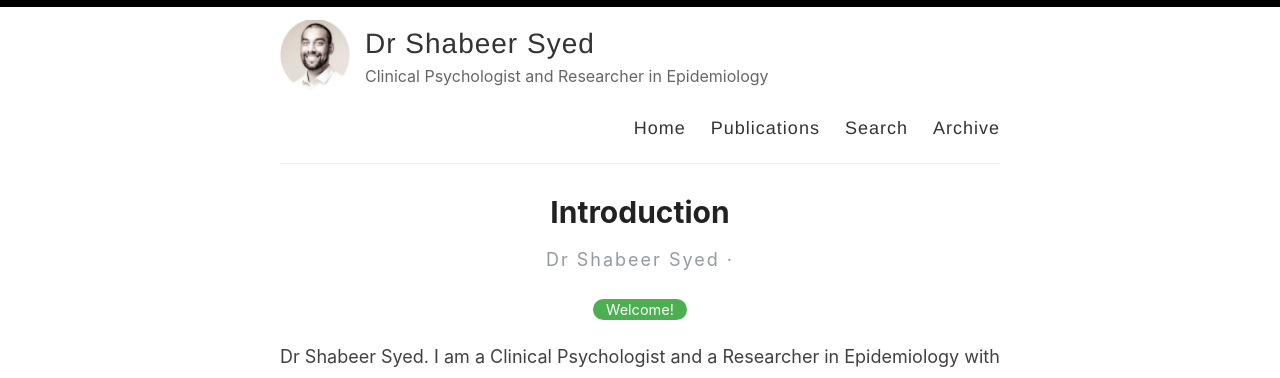
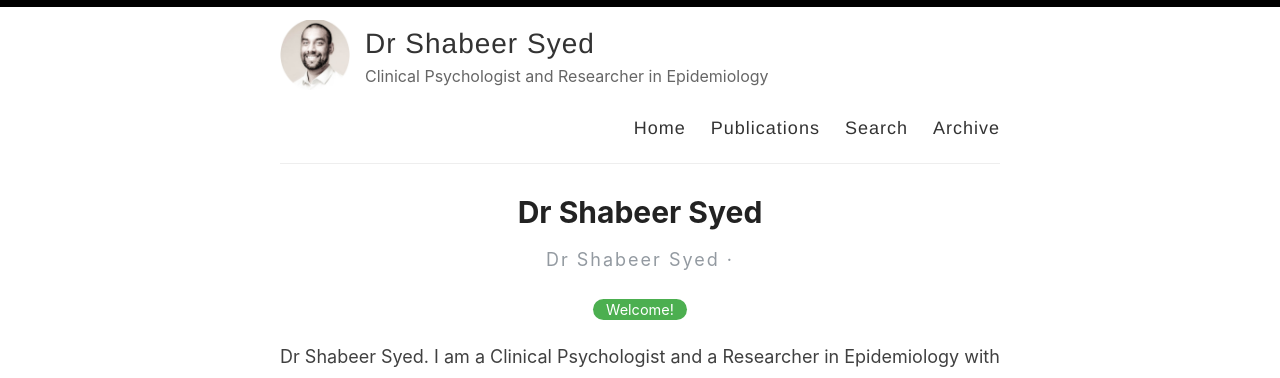
Before and after one commit to shabeer-syed/shabeersyed, a Jekyll site: the page built from index.md, in a window 1280 px wide. Shown: the top 378 px of the page. Built offline with Jekyll 4.4.1, drawn with Linux system fonts in a browser that asks for light colours; comment, search, counter and statistics services are not loaded.

Commit message:
Update index.md

```diff
--- a/index.md
+++ b/index.md
@@ -1,6 +1,6 @@
 ---
 layout: post
-title: Introduction
+title: Dr Shabeer Syed
 categories: [Welcome!]
 ---
 
```
